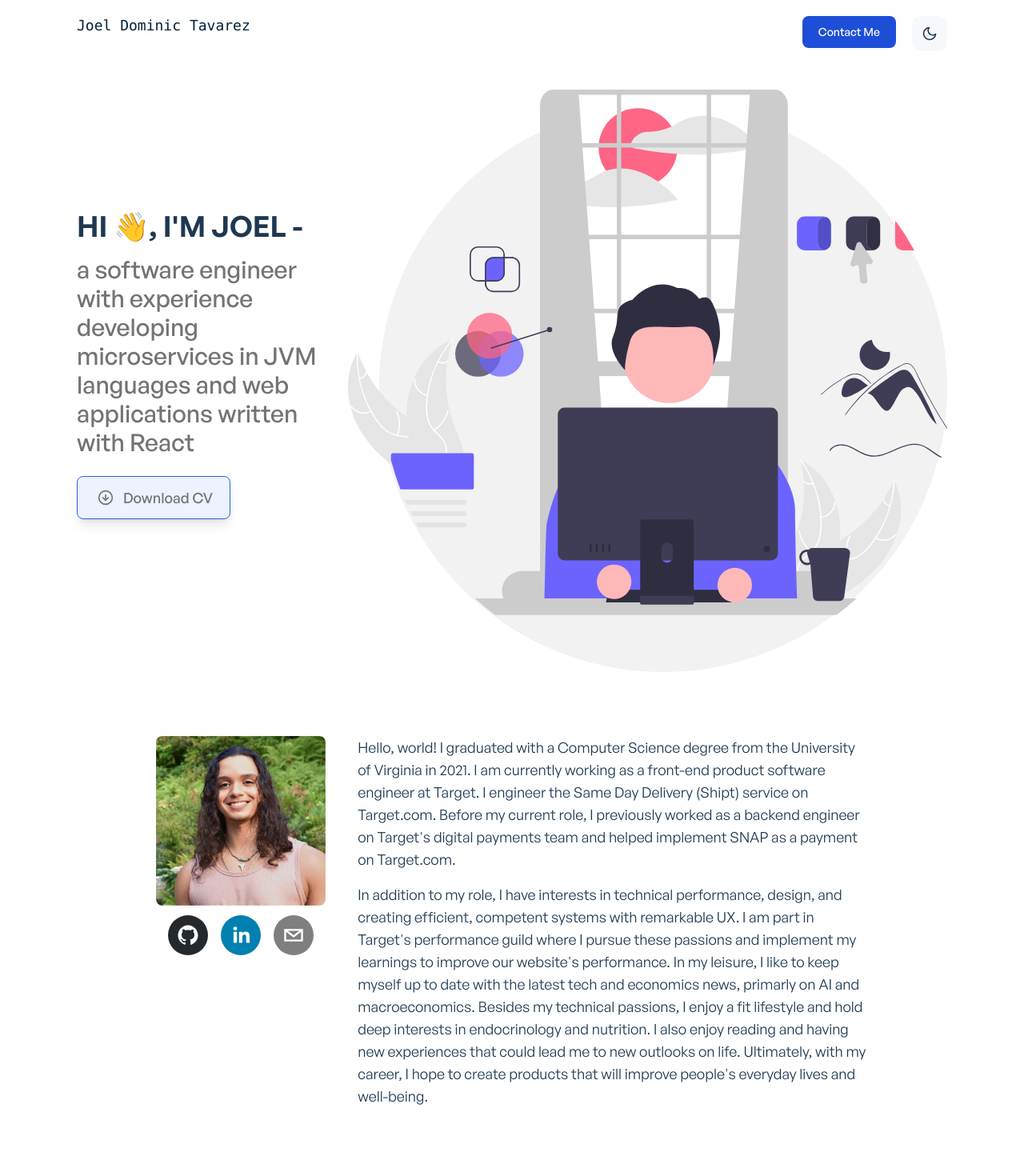
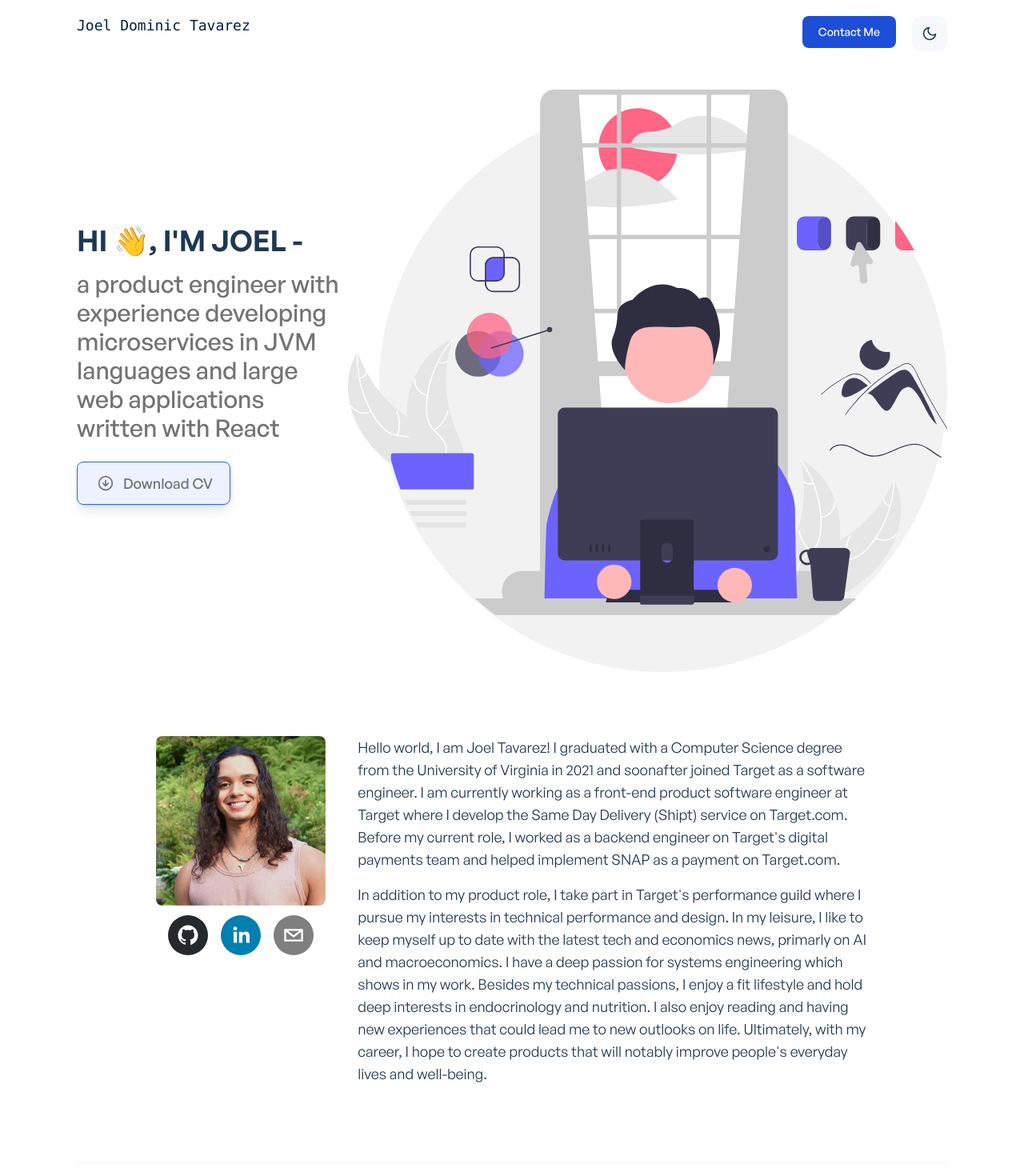
Before and after one commit to Don-Joel/Me, a Next.js app: page / in a window 1280 px wide. Shown: the top 1470 px of the page at 80% size. Built offline with nearby package versions, Linux system fonts and the light colour scheme.

Commit message:
edit bio

```diff
--- a/components/about/AboutMeBio.jsx
+++ b/components/about/AboutMeBio.jsx
@@ -66,23 +66,22 @@ function AboutMeBio() {
 
       <div id="bio" className="font-general-regular w-full sm:w-3/4 text-left">
         <p className="mb-4 text-ternary-dark dark:text-ternary-light text-lg">
-          Hello, world! I graduated with a Computer Science degree from the University of
-          Virginia in 2021. I am currently working as a front-end product software
-          engineer at Target. I engineer the Same Day Delivery (Shipt) service
-          on Target.com. Before my current role, I previously worked as a backend engineer on Target&#39;s
+          Hello world, I am Joel Tavarez! I graduated with a Computer Science degree from the University of
+          Virginia in 2021 and soonafter joined Target as a software engineer. I am currently working as a front-end product software
+          engineer at Target where I develop the Same Day Delivery (Shipt) service
+          on Target.com. Before my current role, I worked as a backend engineer on Target&#39;s
           digital payments team and helped implement SNAP as a payment on
           Target.com.
         </p>
         <p className="mb-4 text-ternary-dark dark:text-ternary-light text-lg">
-          In addition to my role, I have interests in technical performance, design, and
-          creating efficient, competent systems with remarkable UX. I am part in Target&#39;s performance guild where I pursue
-          these passions and implement my learnings to improve our website&#39;s performance. In my leisure, I like to keep myself up to date with the latest tech and
-          economics news, primarly on AI and macroeconomics. Besides my
-          technical passions, I enjoy a fit lifestyle and hold deep
+          In addition to my product role, I take part in Target&#39;s performance guild where I pursue
+          my interests in technical performance and design. In my leisure, I like to keep myself up to date with the latest tech and
+          economics news, primarly on AI and macroeconomics. I have a deep passion for systems engineering which shows in my work.
+          Besides my technical passions, I enjoy a fit lifestyle and hold deep
           interests in endocrinology and nutrition. I also enjoy
           reading and having new experiences that could lead me to new
           outlooks on life. Ultimately, with my career, I hope to create
-          products that will improve people&apos;s everyday lives and well-being.
+          products that will notably improve people&apos;s everyday lives and well-being.
         </p>
       </div>
     </div>
--- a/components/shared/AppBanner.jsx
+++ b/components/shared/AppBanner.jsx
@@ -32,8 +32,8 @@ function AppBanner() {
           }}
           className="font-general-medium mt-4 text-lg md:text-xl lg:text-2xl xl:text-3xl text-center sm:text-left leading-normal text-gray-500 dark:text-gray-200"
         >
-          a software engineer with experience developing microservices in JVM
-          languages and web applications written with React
+          a product engineer with experience developing microservices in JVM
+          languages and large web applications written with React
         </motion.p>
         <motion.div
           initial={{ opacity: 0 }}
```
